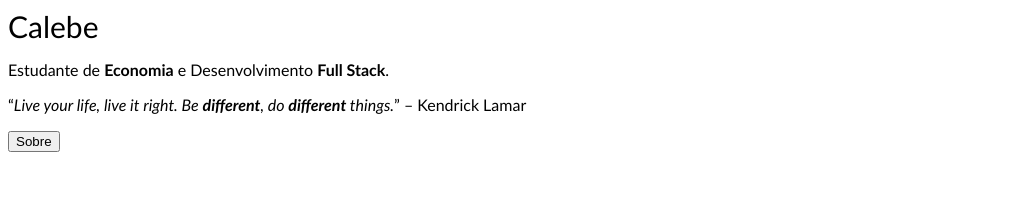
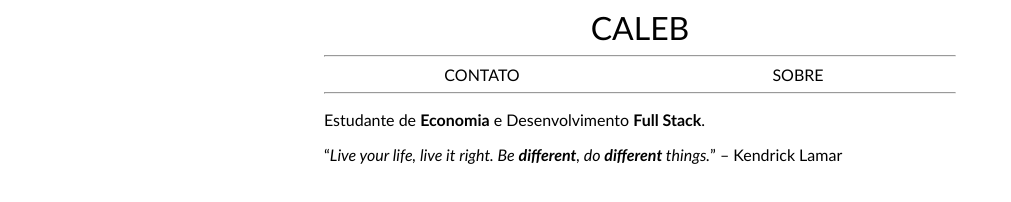
Before and after one commit to Getro29/caleb_website, a plain HTML site: page pages/index.html in a window 1280 px wide. Shown: the whole page, without its empty margins (0-1011 px from the left). Drawn offline with Linux system fonts and the light colour scheme.

Commit message:
Header barebones

```diff
--- a/pages/index.html
+++ b/pages/index.html
@@ -6,14 +6,28 @@
     <meta http-equiv="X-UA-Compatible" content="IE=chrome">
     <meta name="viewport" content="width=device-width, initial-scale=1.0">
     <title>Caleb - Website</title>
-    <link rel="stylesheet" type="text/css" href="../styles/index.css">
+    <link rel="stylesheet" href="../styles/index.css">
+    <link rel="stylesheet" href="../styles/content.css
+    ">
 </head>
 <body>
-    <div class="header">Calebe</div>
+    <div id="content">
+        <div class="title">
+            <a href="index.html">CALEB</a>
+        </div>
+        <hr>
+        <div class="redr_pages">
+            <div class="redr_options" id="contact">
+                <a href="contact.html">CONTATO</a>
+            </div>
+            <div class="redr_options" id="about">
+                <a href="about.html">SOBRE</a>
+            </div>
+        </div>
+        <hr>
 
-
-    <p>Estudante de <strong>Economia</strong> e Desenvolvimento <strong>Full Stack</strong>. </p>
-    <p>“<em>Live your life, live it right. Be <strong>different</strong>, do <strong>different</strong> things.</em>” – Kendrick Lamar</p>
-    <a href="about.html"><button>Sobre</button></a>
+        <p>Estudante de <strong>Economia</strong> e Desenvolvimento <strong>Full Stack</strong>. </p>
+        <p>“<em>Live your life, live it right. Be <strong>different</strong>, do <strong>different</strong> things.</em>” – Kendrick Lamar</p>
+    </div>
 </body>
 </html>
--- /dev/null
+++ b/styles/content.css
@@ -0,0 +1,39 @@
+#content {
+    display: flexbox;
+    flex-direction: column;
+    width: 50%;
+    margin: auto;
+}
+
+a, a:hover, a:focus, a:visited {
+    text-decoration: none;
+    color: inherit;
+}
+
+.title {
+    text-align: center;
+    font-size: 2em;
+    color: #000;
+}
+
+.redr_pages {
+    display: grid;
+    grid-template-columns: 1fr 1fr;
+}
+
+.redr_options {
+    color: #000;
+    margin: auto;
+}
+
+.title>a,
+.redr_options>a {
+    color: inherit;
+    transition: color 0.4s;
+}
+
+.title>a:hover,
+.redr_options>a:hover {
+    color: #8b008b;
+    transition: color 0.4s;
+}
--- a/styles/index.css
+++ b/styles/index.css
@@ -2,8 +2,3 @@ body{
 
     font-family: 'Gill Sans', 'Gill Sans MT', Calibri, 'Trebuchet MS', sans-serif;
 }
-
-.header {
-    font-size: 30px;
-    font-family: 'Gill Sans', 'Gill Sans MT', Calibri, 'Trebuchet MS', sans-serif;
-}
```
